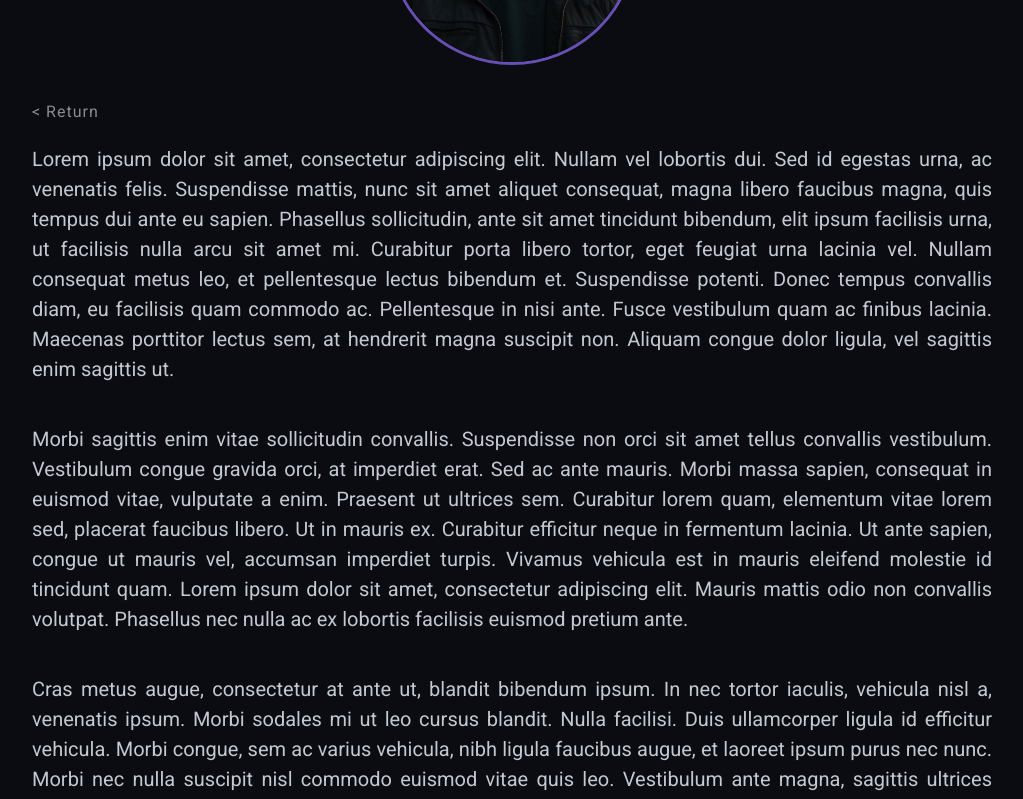
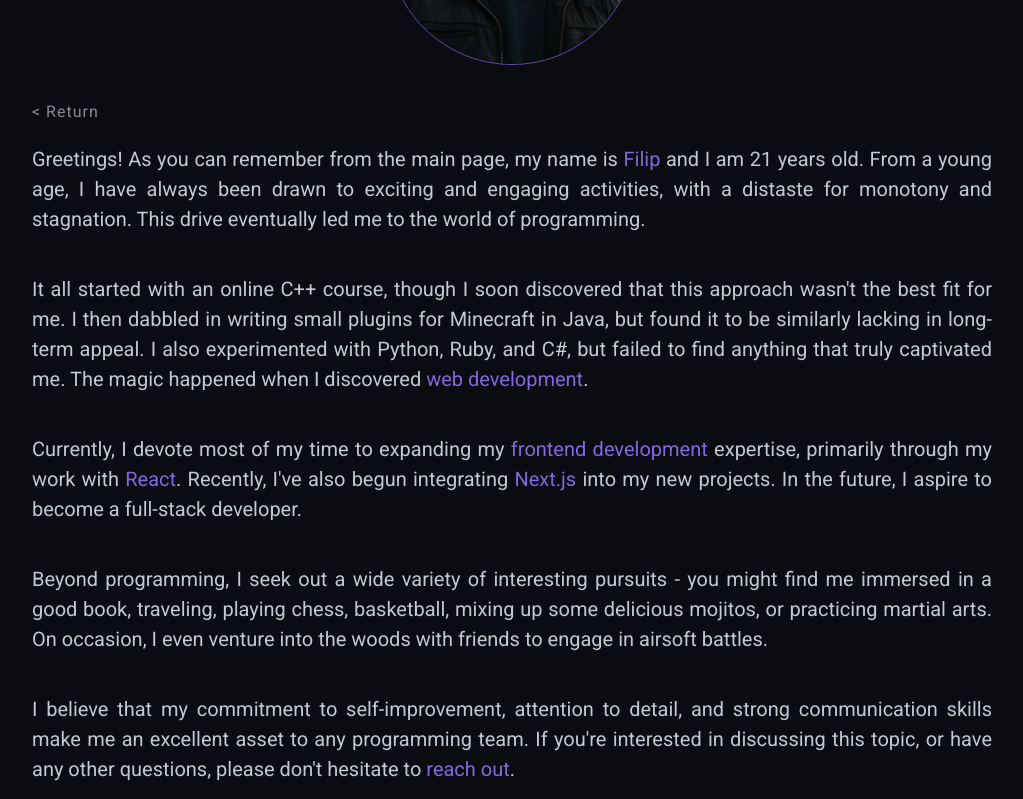
Before and after one commit to fdukat/fdukat.com, a Next.js app: page /about in a window 1280 px wide. Shown: the part 220-1019 px from the top of the page, without its empty margins (128-1151 px from the left). Built offline with nearby package versions, Linux system fonts and the light colour scheme.

Commit message:
prepare about me page

```diff
--- a/components/AboutContent/AboutContent.module.css
+++ b/components/AboutContent/AboutContent.module.css
@@ -11,3 +11,11 @@
   letter-spacing: 1px;
   width: fit-content;
 }
+
+.aboutSpan {
+  color: var(--primaryBrandColor);
+}
+
+.aboutSpan > a:hover {
+  color: var(--secondaryBrandColor);
+}
--- a/components/AboutContent/AboutContent.tsx
+++ b/components/AboutContent/AboutContent.tsx
@@ -8,44 +8,52 @@ export default function AboutContent() {
         <Link href="/">{'< Return'}</Link>
       </p>
       <p className={styles.aboutContentParagraph}>
-        Lorem ipsum dolor sit amet, consectetur adipiscing elit. Nullam vel
-        lobortis dui. Sed id egestas urna, ac venenatis felis. Suspendisse
-        mattis, nunc sit amet aliquet consequat, magna libero faucibus magna,
-        quis tempus dui ante eu sapien. Phasellus sollicitudin, ante sit amet
-        tincidunt bibendum, elit ipsum facilisis urna, ut facilisis nulla arcu
-        sit amet mi. Curabitur porta libero tortor, eget feugiat urna lacinia
-        vel. Nullam consequat metus leo, et pellentesque lectus bibendum et.
-        Suspendisse potenti. Donec tempus convallis diam, eu facilisis quam
-        commodo ac. Pellentesque in nisi ante. Fusce vestibulum quam ac finibus
-        lacinia. Maecenas porttitor lectus sem, at hendrerit magna suscipit non.
-        Aliquam congue dolor ligula, vel sagittis enim sagittis ut.
+        Greetings! As you can remember from the main page, my name is{' '}
+        <span className={styles.aboutSpan}>Filip</span> and I am 21 years old.
+        From a young age, I have always been drawn to exciting and engaging
+        activities, with a distaste for monotony and stagnation. This drive
+        eventually led me to the world of programming.
       </p>
       <p className={styles.aboutContentParagraph}>
-        Morbi sagittis enim vitae sollicitudin convallis. Suspendisse non orci
-        sit amet tellus convallis vestibulum. Vestibulum congue gravida orci, at
-        imperdiet erat. Sed ac ante mauris. Morbi massa sapien, consequat in
-        euismod vitae, vulputate a enim. Praesent ut ultrices sem. Curabitur
-        lorem quam, elementum vitae lorem sed, placerat faucibus libero. Ut in
-        mauris ex. Curabitur efficitur neque in fermentum lacinia. Ut ante
-        sapien, congue ut mauris vel, accumsan imperdiet turpis. Vivamus
-        vehicula est in mauris eleifend molestie id tincidunt quam. Lorem ipsum
-        dolor sit amet, consectetur adipiscing elit. Mauris mattis odio non
-        convallis volutpat. Phasellus nec nulla ac ex lobortis facilisis euismod
-        pretium ante.
+        It all started with an online C++ course, though I soon discovered that
+        this approach wasn&apos;t the best fit for me. I then dabbled in writing
+        small plugins for Minecraft in Java, but found it to be similarly
+        lacking in long-term appeal. I also experimented with Python, Ruby, and
+        C#, but failed to find anything that truly captivated me. The magic
+        happened when I discovered{' '}
+        <span className={styles.aboutSpan}>web development</span>.
       </p>
       <p className={styles.aboutContentParagraph}>
-        Cras metus augue, consectetur at ante ut, blandit bibendum ipsum. In nec
-        tortor iaculis, vehicula nisl a, venenatis ipsum. Morbi sodales mi ut
-        leo cursus blandit. Nulla facilisi. Duis ullamcorper ligula id efficitur
-        vehicula. Morbi congue, sem ac varius vehicula, nibh ligula faucibus
-        augue, et laoreet ipsum purus nec nunc. Morbi nec nulla suscipit nisl
-        commodo euismod vitae quis leo. Vestibulum ante magna, sagittis ultrices
-        augue sit amet, dictum lacinia metus. Nunc scelerisque est commodo elit
-        consectetur aliquam at id nulla. Vestibulum semper tincidunt nibh.
-        Curabitur sit amet congue massa, sed dignissim leo. Aenean ultricies,
-        augue et ornare imperdiet, quam purus volutpat leo, ut tempus lorem mi
-        eget quam. Vivamus lacinia tristique libero eu varius. Morbi ut
-        pellentesque est.
+        Currently, I devote most of my time to expanding my{' '}
+        <span className={styles.aboutSpan}>frontend development</span>{' '}
+        expertise, primarily through my work with{' '}
+        <span className={styles.aboutSpan}>React</span>. Recently, I&apos;ve
+        also begun integrating <span className={styles.aboutSpan}>Next.js</span>{' '}
+        into my new projects. In the future, I aspire to become a full-stack
+        developer.
+      </p>
+      <p className={styles.aboutContentParagraph}>
+        Beyond programming, I seek out a wide variety of interesting pursuits -
+        you might find me immersed in a good book, traveling, playing chess,
+        basketball, mixing up some delicious mojitos, or practicing martial
+        arts. On occasion, I even venture into the woods with friends to engage
+        in airsoft battles.
+      </p>
+      <p className={styles.aboutContentParagraph}>
+        I believe that my commitment to self-improvement, attention to detail,
+        and strong communication skills make me an excellent asset to any
+        programming team. If you&apos;re interested in discussing this topic, or
+        have any other questions, please don&apos;t hesitate to{' '}
+        <span className={styles.aboutSpan}>
+          <a
+            href="https://www.linkedin.com/in/fdukat/"
+            target="_blank"
+            rel="noopener noreferrer"
+          >
+            reach out
+          </a>
+        </span>
+        .
       </p>
     </div>
   );
--- a/components/AboutPhoto/AboutPhoto.module.css
+++ b/components/AboutPhoto/AboutPhoto.module.css
@@ -4,6 +4,6 @@
   width: 250px;
   position: relative;
   border-radius: 50%;
-  border: 3px solid var(--secondaryBrandColor);
+  border: 1px solid var(--secondaryBrandColor);
   margin: 35px auto;
 }
--- a/components/Hero/Hero.tsx
+++ b/components/Hero/Hero.tsx
@@ -12,7 +12,7 @@ import styles from './Hero.module.css';
 export default function Hero() {
   return (
     <header className={styles.heroWrapper}>
-      <h1 className={styles.heroHeading}>Hello there!</h1>
+      <h1 className={styles.heroHeading}>Welcome!</h1>
       <p className={styles.heroParagraph}>
         My name is Filip and I am a 21-year-old software developer from Poland.
       </p>
--- a/pages/about.tsx
+++ b/pages/about.tsx
@@ -9,7 +9,7 @@ export default function AboutPage() {
   return (
     <>
       <Head>
-        <title>(WIP) About | Filip Dukat</title>
+        <title>About | Filip Dukat</title>
       </Head>
       <Container>
         <AboutPhoto />
--- a/pages/index.tsx
+++ b/pages/index.tsx
@@ -9,7 +9,7 @@ export default function HomePage() {
   return (
     <>
       <Head>
-        <title>(WIP) Home | Filip Dukat</title>
+        <title>Home | Filip Dukat</title>
       </Head>
       <Container>
         <Hero />
```
